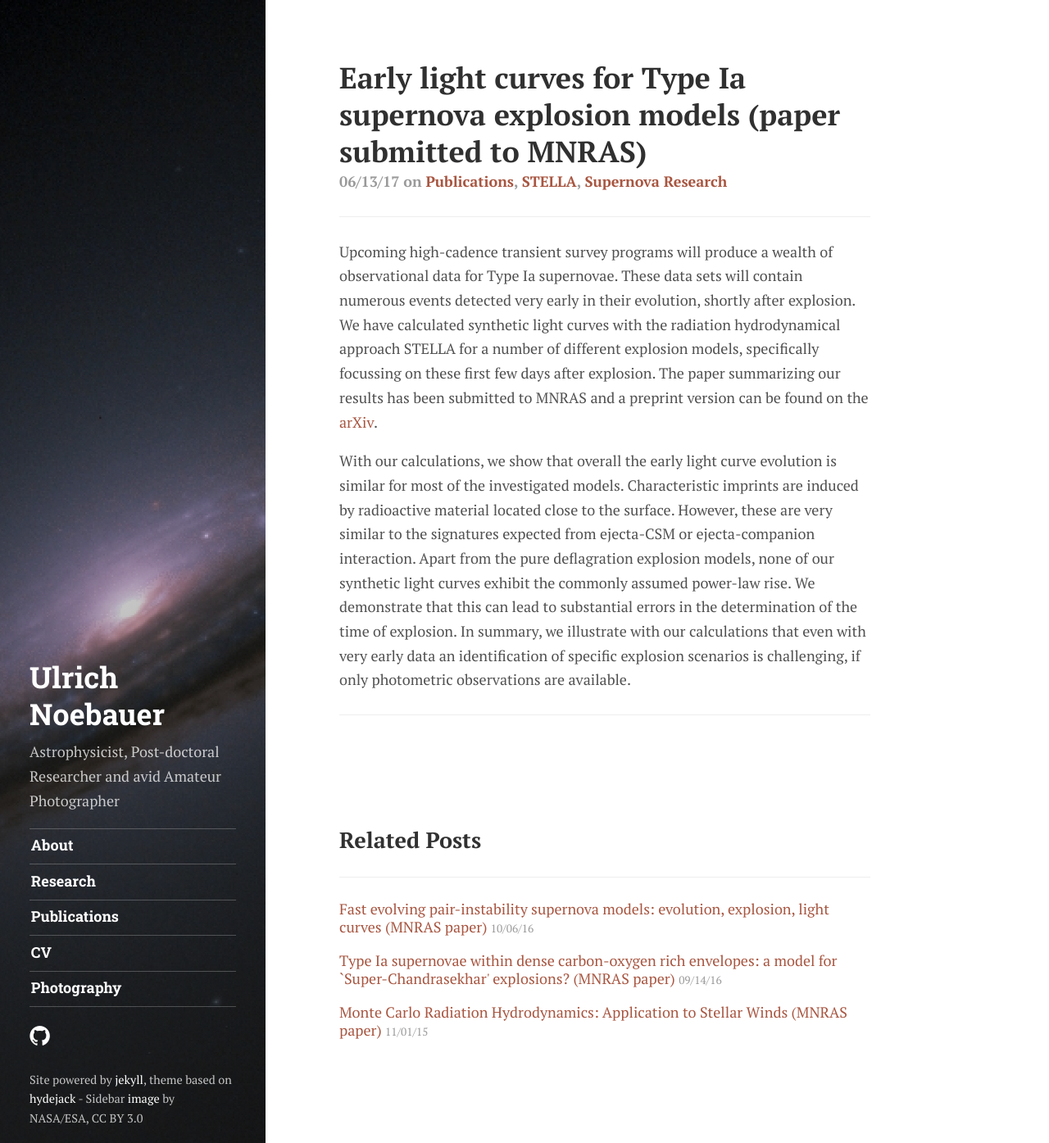
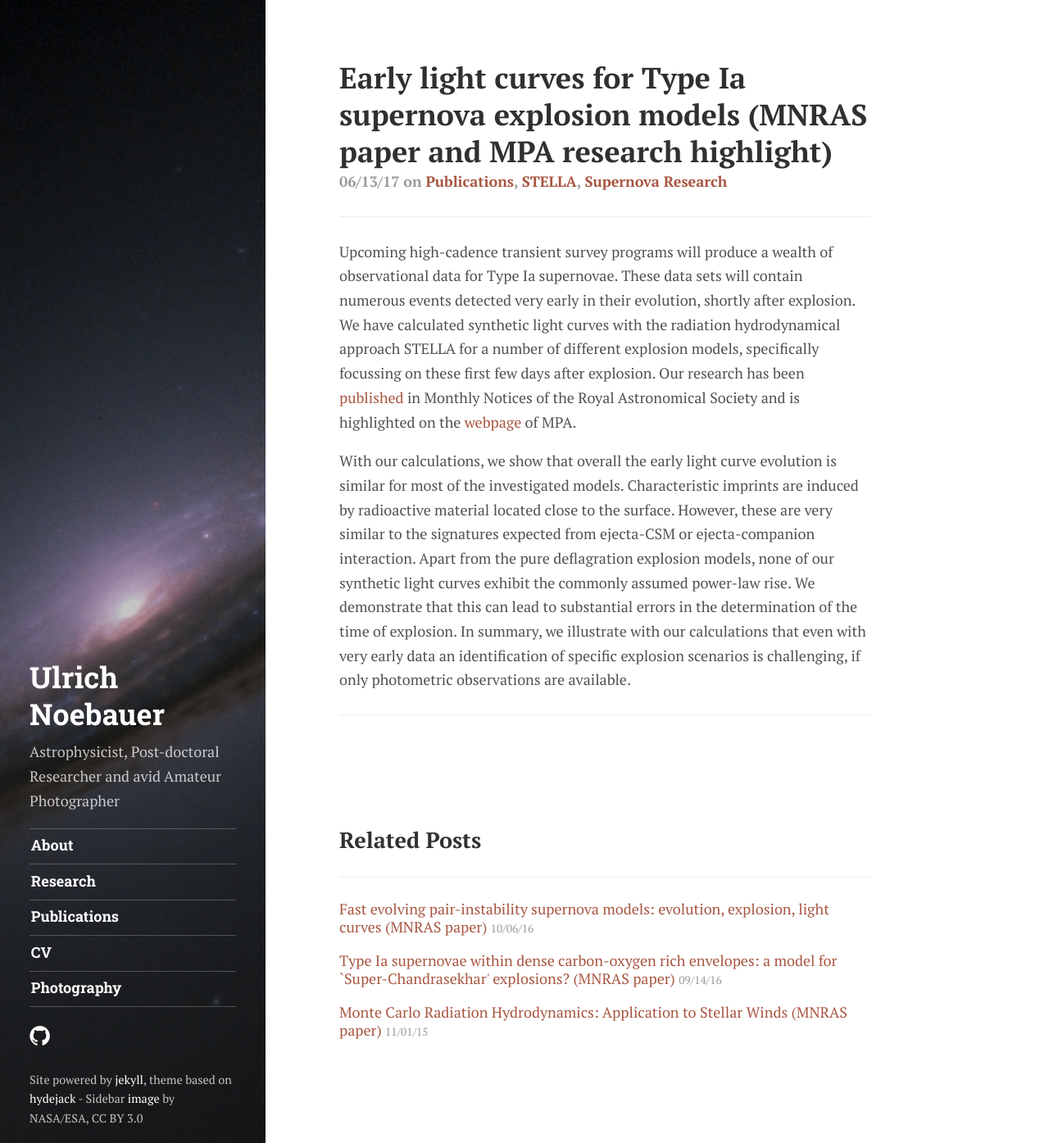
Before and after one commit to unoebauer/unoebauer.github.io, a Jekyll site: the page built from _posts/2017-06-20-noebauer2017.markdown, in a window 1280 px wide and 1395 px high. Shown: the whole window at 82% size. Built offline with Jekyll 4.4.1, drawn with Linux system fonts in a browser that asks for light colours; some web fonts are replaced.

Commit message:
Update Research note about 2017 paper

```diff
--- a/_posts/2017-06-20-noebauer2017.markdown
+++ b/_posts/2017-06-20-noebauer2017.markdown
@@ -1,6 +1,6 @@
 ---
 layout: post
-title:  "Early light curves for Type Ia supernova explosion models (paper submitted to MNRAS)"
+title:  "Early light curves for Type Ia supernova explosion models (MNRAS paper and MPA research highlight)"
 date:   2017-06-13 13:40:00 +0100
 categories: jekyll update
 tag: [publications, stella, supernova]
@@ -11,9 +11,10 @@ observational data for Type Ia supernovae. These data sets will contain
 numerous events detected very early in their evolution, shortly after
 explosion. We have calculated synthetic light curves with the radiation
 hydrodynamical approach STELLA for a number of different explosion models,
-specifically focussing on these first few days after explosion. The paper
-summarizing our results has been submitted to MNRAS and a preprint version can
-be found on the [arXiv][Noebauer2017].
+specifically focussing on these first few days after explosion. Our research
+has been [published][Noebauer2017mnras] in Monthly Notices of the Royal
+Astronomical Society and is highlighted on the [webpage][Noebauer2017mpa] of
+MPA.
 
 With our calculations, we show that overall the early light curve evolution is
 similar for most of the investigated models. Characteristic imprints are
```
Also changed, not shown: other parts of _posts/2017-06-20-noebauer2017.markdown (+2 -1 lines).
